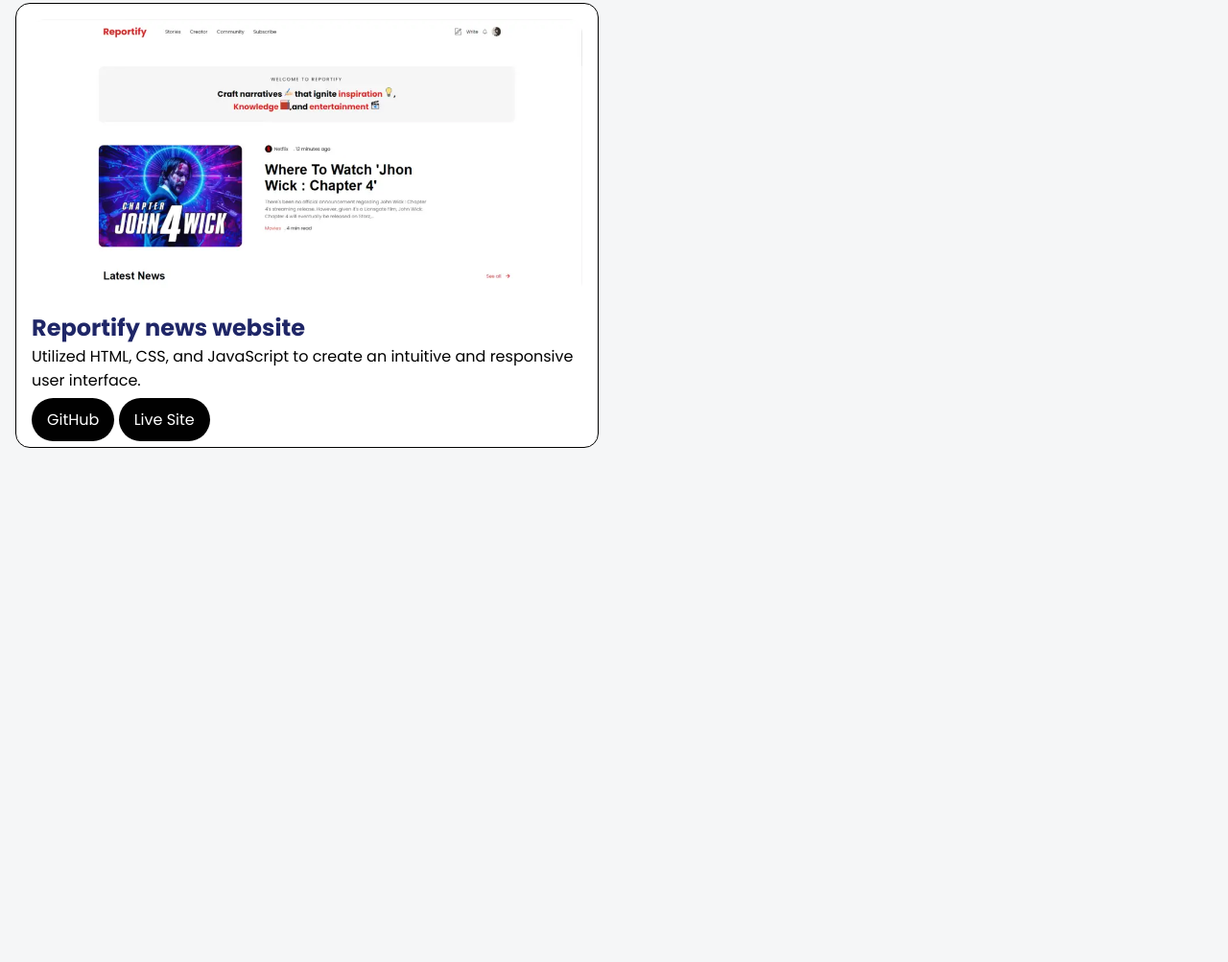
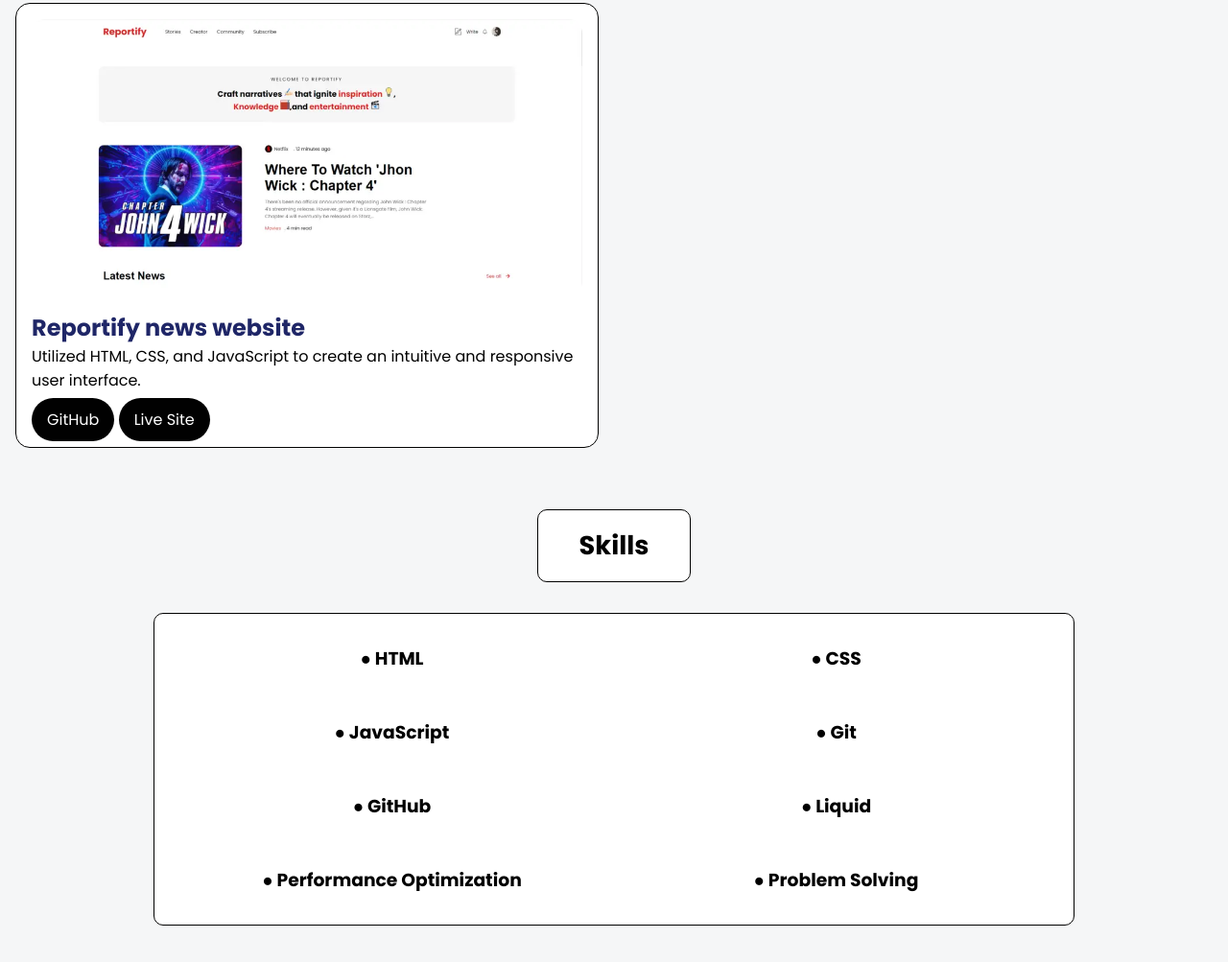
Before and after one commit to Abdelrahmanegy/Profolio, a plain HTML site: page index.html in a window 1280 px wide. Shown: the part 1673-2676 px from the top of the page at 96% size. Before the commit the page ends 2156 px from the top, so only its background shows below. Drawn offline with Linux system fonts and the light colour scheme.

Commit message:
Finished the skills section

```diff
--- a/index.html
+++ b/index.html
@@ -123,5 +123,21 @@
 
     </section>
 
+    <section class="skills">
+      <div class="heading">
+        <h1>Skills</h1>
+    </div>
+
+     <div class="skills-container">
+       <h3>&#9679; HTML</h3>
+       <h3>&#9679; CSS</h3>
+       <h3>&#9679; JavaScript</h3>
+       <h3>&#9679; Git</h3>
+       <h3>&#9679; GitHub</h3>
+       <h3>&#9679; Liquid</h3>
+       <h3>&#9679; Performance Optimization</h3>
+       <h3>&#9679; Problem Solving</h3>
+     </div>
+    </section>
 </body>
 </html>
--- a/style.css
+++ b/style.css
@@ -45,7 +45,7 @@ body{
 
 }
 
-.projects .heading {
+ .heading {
     margin-left: auto;
     margin-right: auto;
     text-align: center;
@@ -57,7 +57,7 @@ body{
 }
 
 
-.projects .heading h1 {
+ .heading h1 {
      font-size: 1.7rem;
 }
 
@@ -129,3 +129,34 @@ body{
     }
 
 }
+
+
+/* Skills Section */
+.skills {
+    margin-top: 2rem;
+    margin-bottom: 2rem;
+    padding: 1rem;
+}
+.skills .heading {
+    max-width: 10rem;
+}
+
+.skills-container{
+    background-color: #fff;
+    max-width: 60rem;
+    margin-left: auto;
+    margin-right: auto;
+    margin-top: 2rem;
+    border: 1px solid #010101;
+    border-radius: 10px;
+    padding: 2rem;
+}
+
+.skills-container{
+    display: grid;
+    grid-template-columns: repeat(auto-fit,minmax(20rem, 1fr));
+    row-gap: 3rem;
+    column-gap: 2rem;
+    white-space: nowrap;
+    justify-items: center;
+}
```
